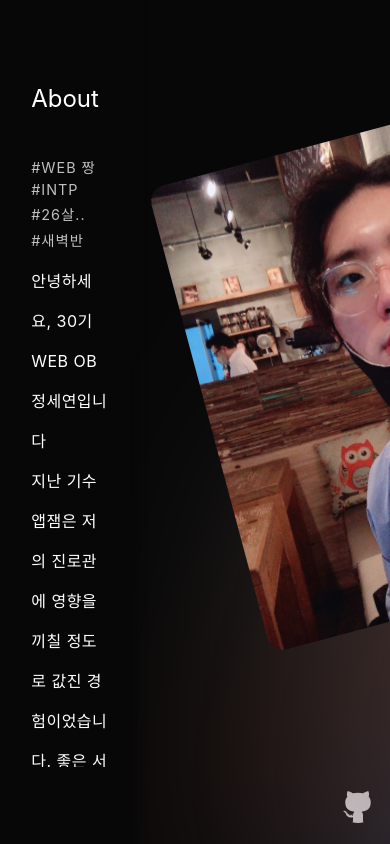
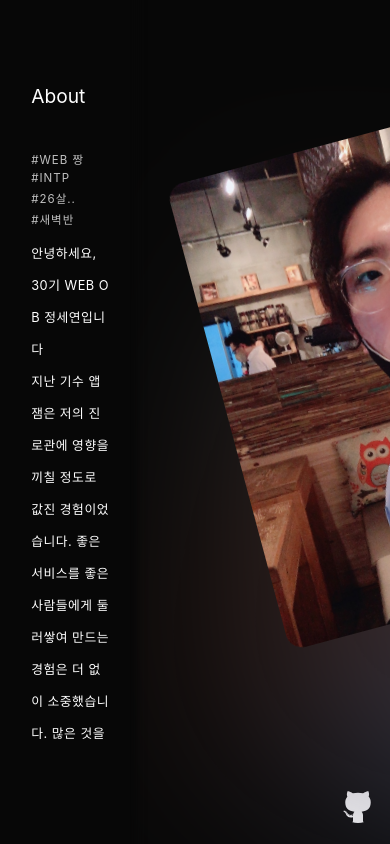
Before and after one commit to n0eyes/portfoilo, a Next.js app: page / in a window 390 px wide. Built offline with nearby package versions, Linux system fonts and the light colour scheme.

Commit message:
css: 배율 수정

```diff
--- a/pages/components/Main.jsx
+++ b/pages/components/Main.jsx
@@ -105,11 +105,11 @@ function Main({ mouseOverEvent, mouseLeaveEvent }) {
             },
             1370: {
               slidesPerView: 3,
-              spaceBetween: 150,
+              spaceBetween: 120,
             },
             2000: {
               slidesPerView: 4,
-              spaceBetween: 150,
+              spaceBetween: 120,
             },
           }}
           onSlideChange={(s) => {
--- a/styles/Description.module.css
+++ b/styles/Description.module.css
@@ -36,14 +36,14 @@
 
 .tag {
   color: silver;
-  font-size: 1.1rem;
+  font-size: 0.88rem;
   flex-shrink: 0;
   letter-spacing: 1px;
-  margin-right: 0.2rem;
+  margin-right: 0.1rem;
 }
 .title {
   width: 100%;
-  font-size: 5rem;
+  font-size: 4rem;
   padding: 5vh 0;
   color: #fff;
   z-index: 35;
@@ -53,26 +53,29 @@
   width: 100%;
   max-height: 60vh;
   word-break: break-all;
-  font-size: 1.4rem;
-  line-height: 2.5rem;
+  font-size: 1.1rem;
+  line-height: 2rem;
   white-space: pre-line;
   letter-spacing: 0.5px;
   color: #fff;
   overflow: scroll;
+  scrollbar-width: none;
 }
-
+.description::-webkit-scrollbar {
+  display: none;
+}
 @media screen and (max-width: 1370px) {
   .root {
     max-width: 20vw;
   }
   .title {
-    font-size: 3rem;
+    font-size: 2.4rem;
   }
   .tag {
-    font-size: 1rem;
+    font-size: 0.8rem;
   }
   .description {
-    font-size: 1.3rem;
+    font-size: 1.04rem;
   }
 }
 
@@ -81,12 +84,12 @@
     max-width: 20vw;
   }
   .title {
-    font-size: 1.5rem;
+    font-size: 1.2rem;
   }
   .tag {
-    font-size: 0.9rem;
+    font-size: 0.72rem;
   }
   .description {
-    font-size: 1rem;
+    font-size: 0.8rem;
   }
 }
--- a/styles/Main.module.css
+++ b/styles/Main.module.css
@@ -21,12 +21,12 @@
 }
 
 .swiper {
-  height: 45rem;
+  height: 36rem;
   position: relative;
 }
 
 .slide {
-  height: 45rem;
+  height: 36rem;
   border-radius: 1rem;
   overflow: hidden;
   transition-property: transform, top, left;
@@ -46,7 +46,7 @@
 
 .slide-item {
   width: 100%;
-  height: 45rem;
+  height: 36rem;
   z-index: 44;
   background-size: cover;
   border-radius: 1rem;
@@ -90,7 +90,7 @@
     transform: translate(-75%, -50%) rotate(15deg) scale(0.6) !important;
   }
 }
-@media screen and (max-height: 820px) {
+@media screen and (max-width: 1100px) and (max-height: 768px) {
   .opened {
     transform: translate(-75%, -70%) rotate(15deg) scale(0.8) !important;
   }
```
